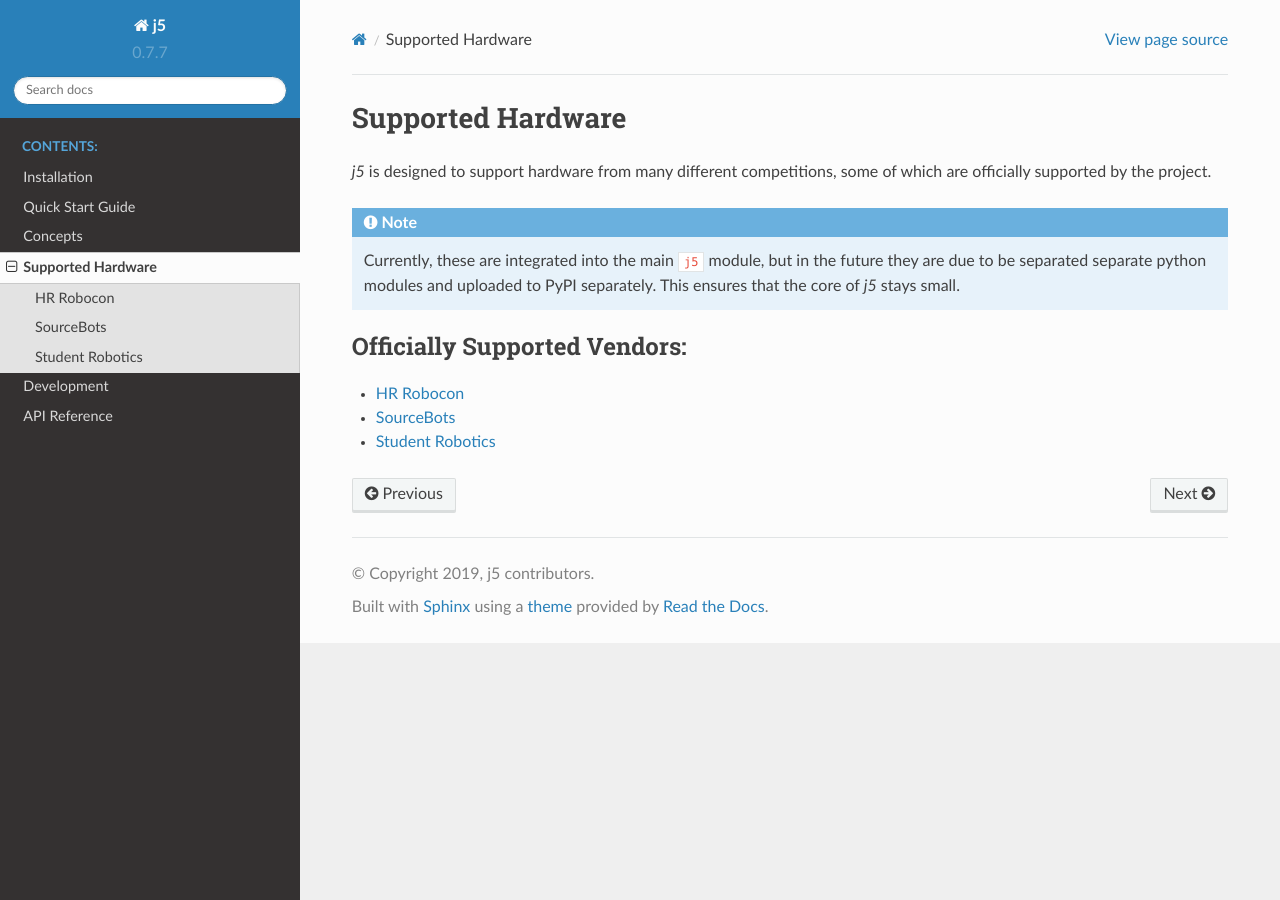
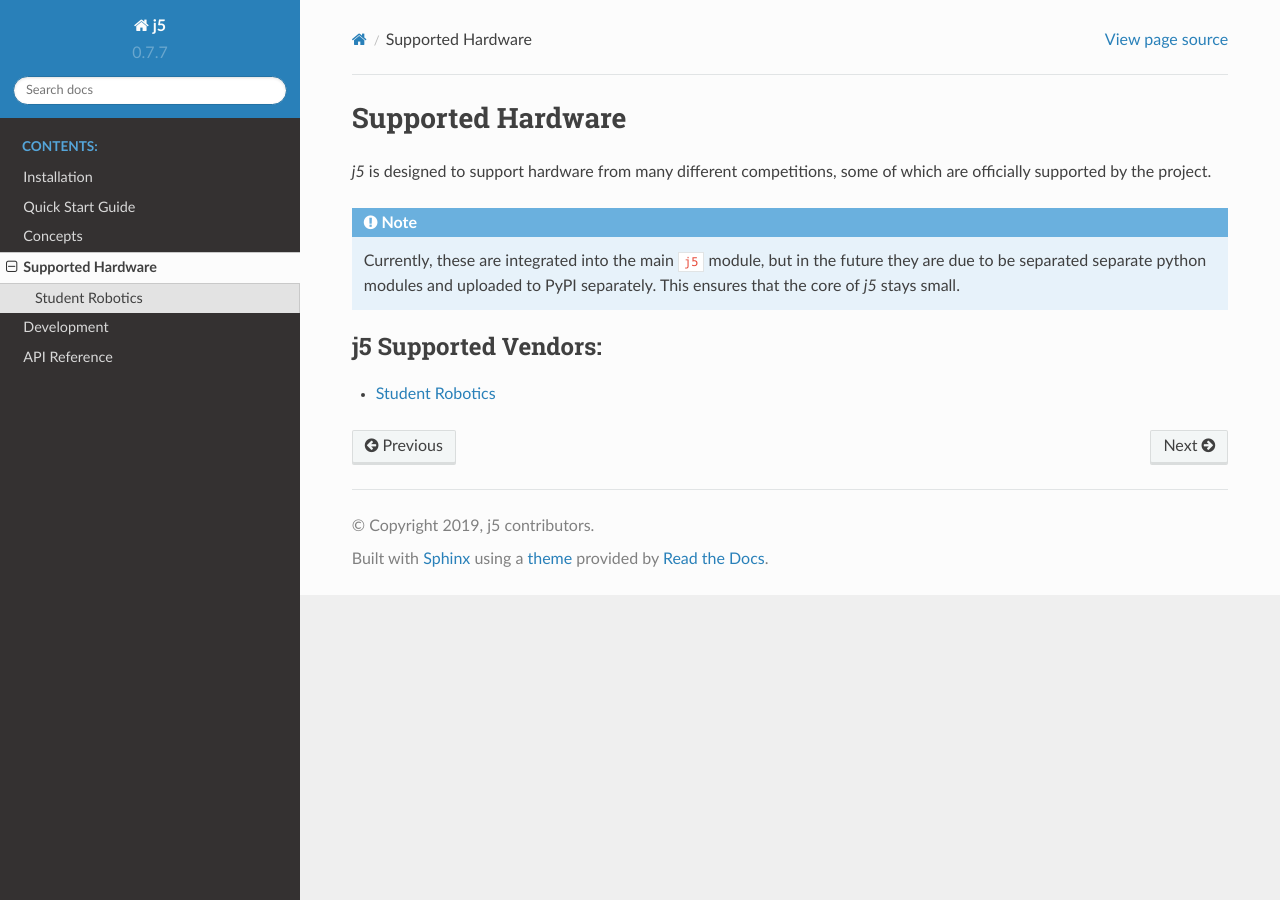
Before and after one commit to srobo/j5, a Sphinx documentation site: the page built from docs/hardware/index.rst, in a window 1280 px wide. Built offline with Sphinx 7.4.7 and the Read the Docs theme 2.0.0, drawn with Linux system fonts in a browser that asks for light colours.

Commit message:
Remove references to unsupported vendors

```diff
--- a/docs/hardware/hr-robocon.rst
+++ /dev/null
@@ -1,4 +0,0 @@
-HR Robocon
-==========
-
-.. Attention:: This vendor is not yet supported by j5, but we intend to do so in the future.
--- a/docs/hardware/index.rst
+++ b/docs/hardware/index.rst
@@ -9,8 +9,6 @@ project.
 
 .. toctree::
    :maxdepth: 1
-   :caption: Officially Supported Vendors:
+   :caption: j5 Supported Vendors:
 
-   hr-robocon
-   sourcebots
    srobo/index
--- a/docs/hardware/sourcebots.rst
+++ /dev/null
@@ -1,6 +0,0 @@
-SourceBots
-==========
-
-.. Attention:: This vendor is not yet supported by j5, but we intend to do so in the future.
-
-SourceBots is currently developing a new computer vision board.
```
